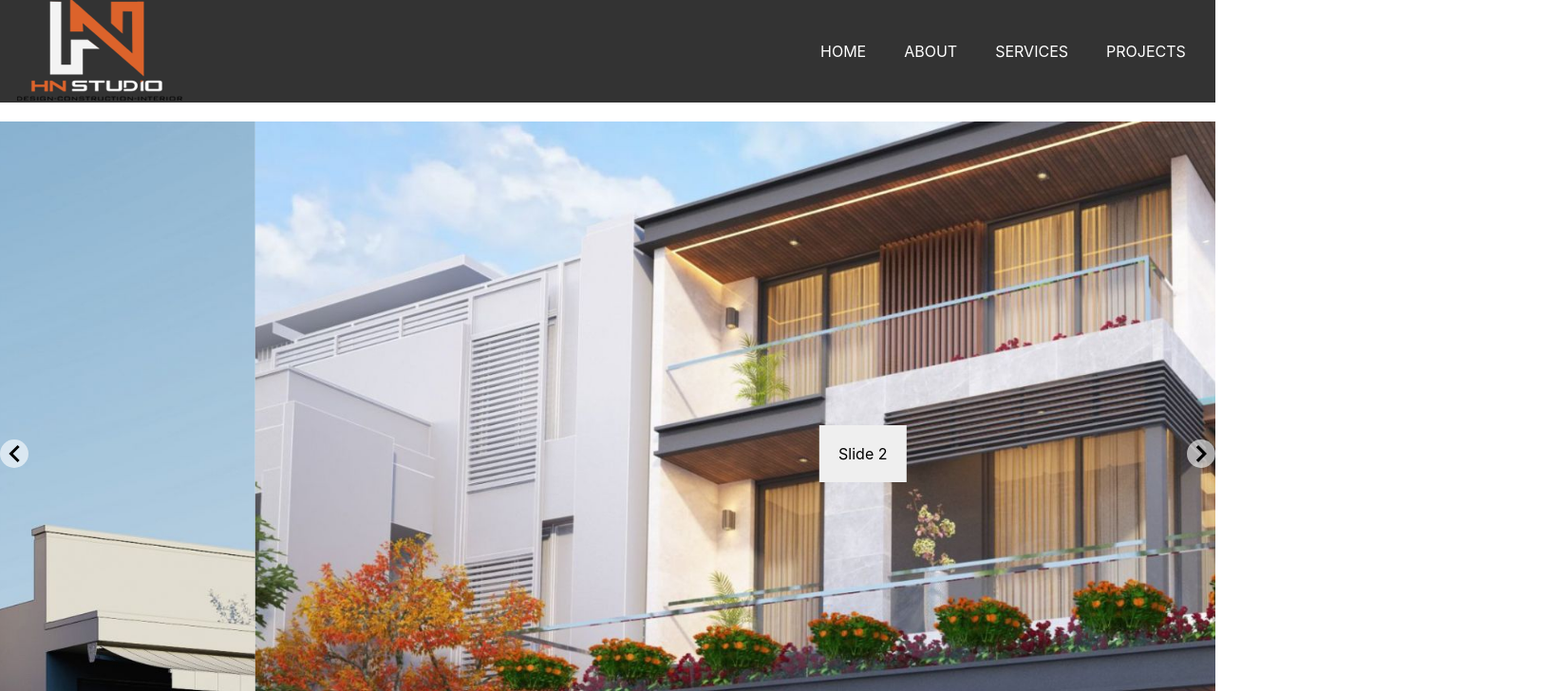
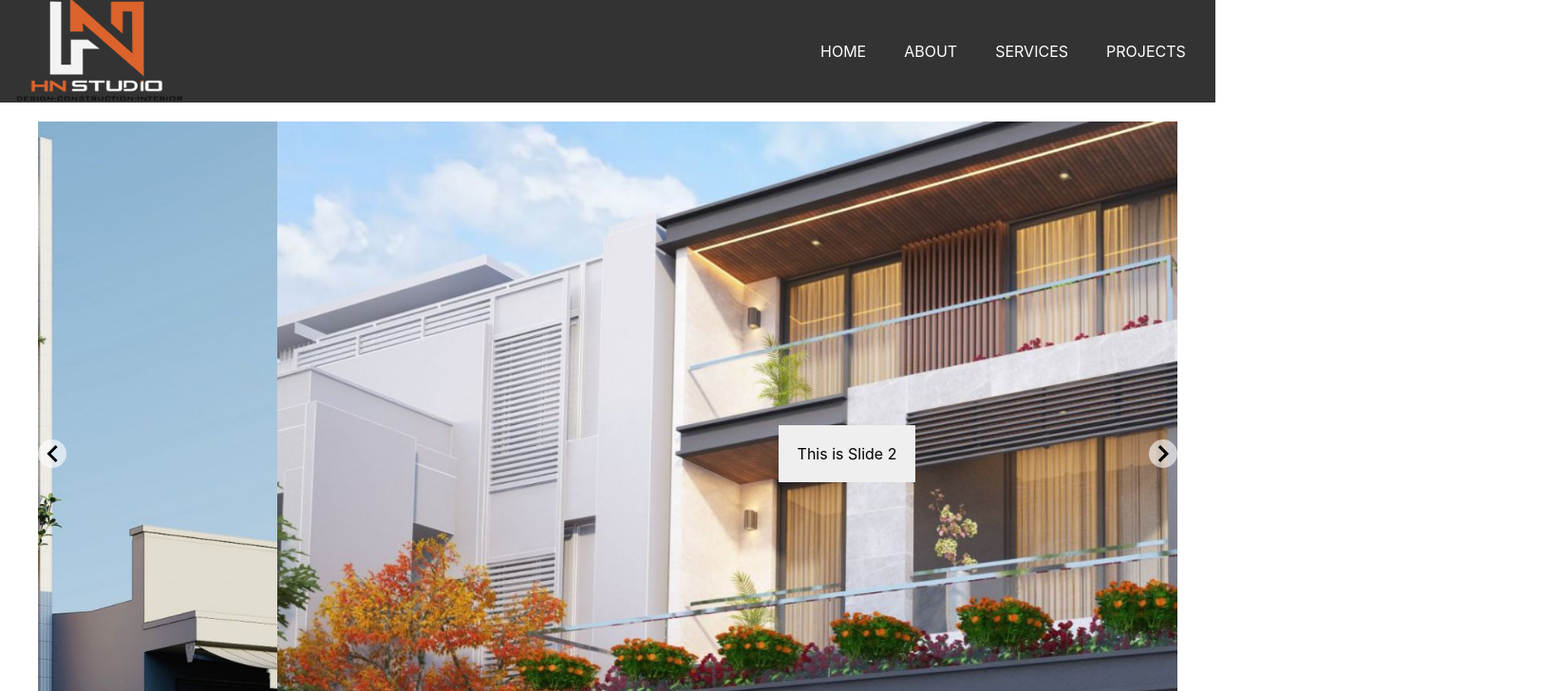
Before and after one commit to KimiNoNawa1610/Showcase, a React (Create React App) app: page / in a window 1280 px wide. Shown: the top 728 px of the page at 95% size, 1644 px wide, since content can reach past the window. Built offline with nearby package versions, Linux system fonts and the light colour scheme.

Commit message:
update project direction

```diff
--- a/src/components/ImageList.js
+++ b/src/components/ImageList.js
@@ -1,11 +1,11 @@
 // imageList.js
 export default [
-    {url:'056713862853970.jpg',caption: 'Slide 1'},
-    {url:'539147728238820.jpg',caption: 'Slide 2'},
-    {url:'701179209523407.jpg',caption: 'Slide 3'},
-    {url:'774186378154855.jpg',caption: 'Slide 4'},
-    {url:'863945585204419.jpg',caption: 'Slide 5'},
-    {url:'899592413721040.jpg',caption: 'Slide 6'},
-    {url:'944105800554565.jpg',caption: 'Slide 7'},
+    {url:'056713862853970.jpg',caption: 'This is Slide 1'},
+    {url:'539147728238820.jpg',caption: 'This is Slide 2'},
+    {url:'701179209523407.jpg',caption: 'This is Slide 3'},
+    {url:'774186378154855.jpg',caption: 'This is Slide 4'},
+    {url:'863945585204419.jpg',caption: 'This is Slide 5'},
+    {url:'899592413721040.jpg',caption: 'This is Slide 6'},
+    {url:'944105800554565.jpg',caption: 'This is Slide 7'},
     // Add more image filenames as needed
   ];
--- a/src/css/Layout.css
+++ b/src/css/Layout.css
@@ -143,3 +143,7 @@
     fill: #1A8EFD;
     border: 2px solid #1A8EFD;
 }
+.content{
+    margin-left: 2.5rem;
+    margin-right: 2.5rem;
+}
```
